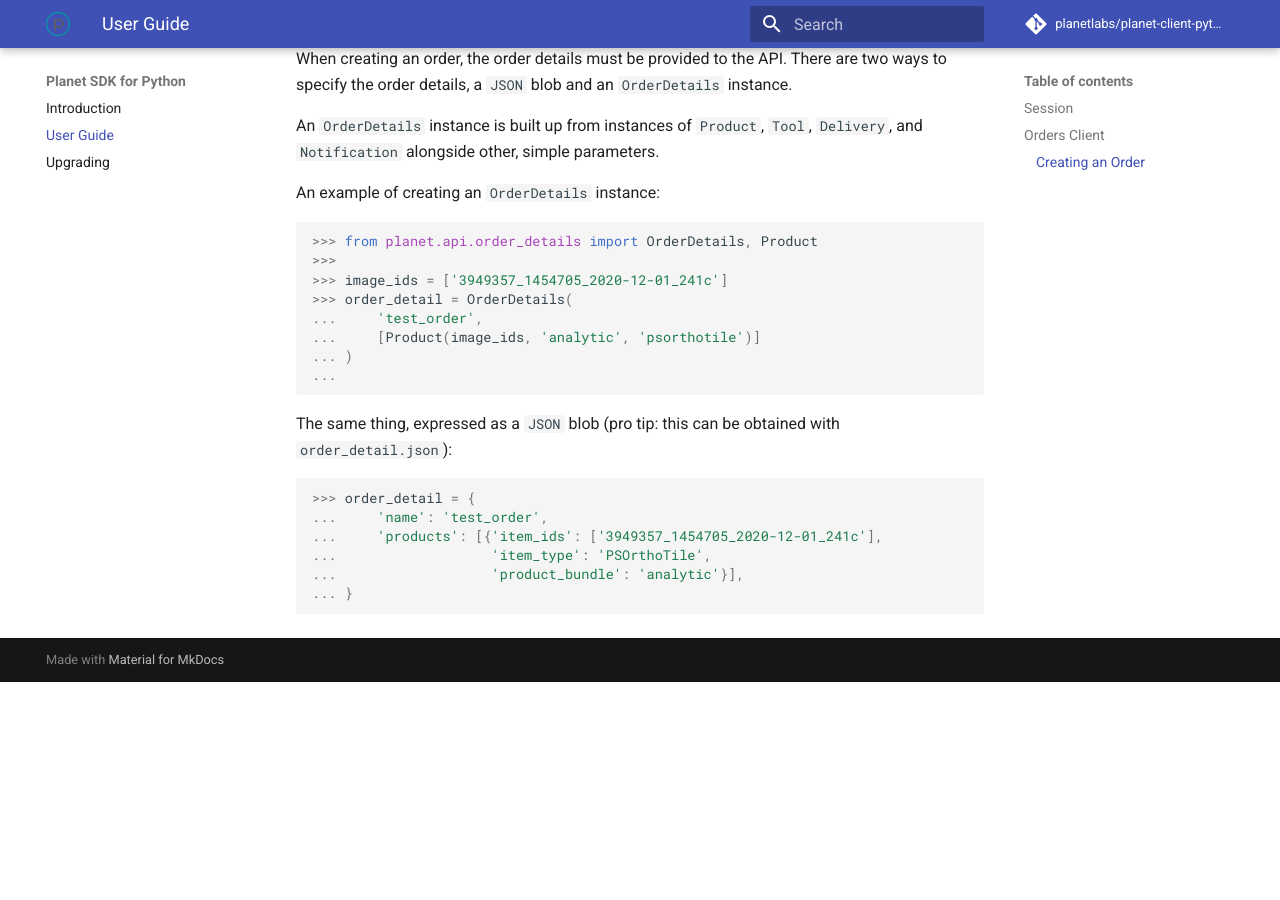
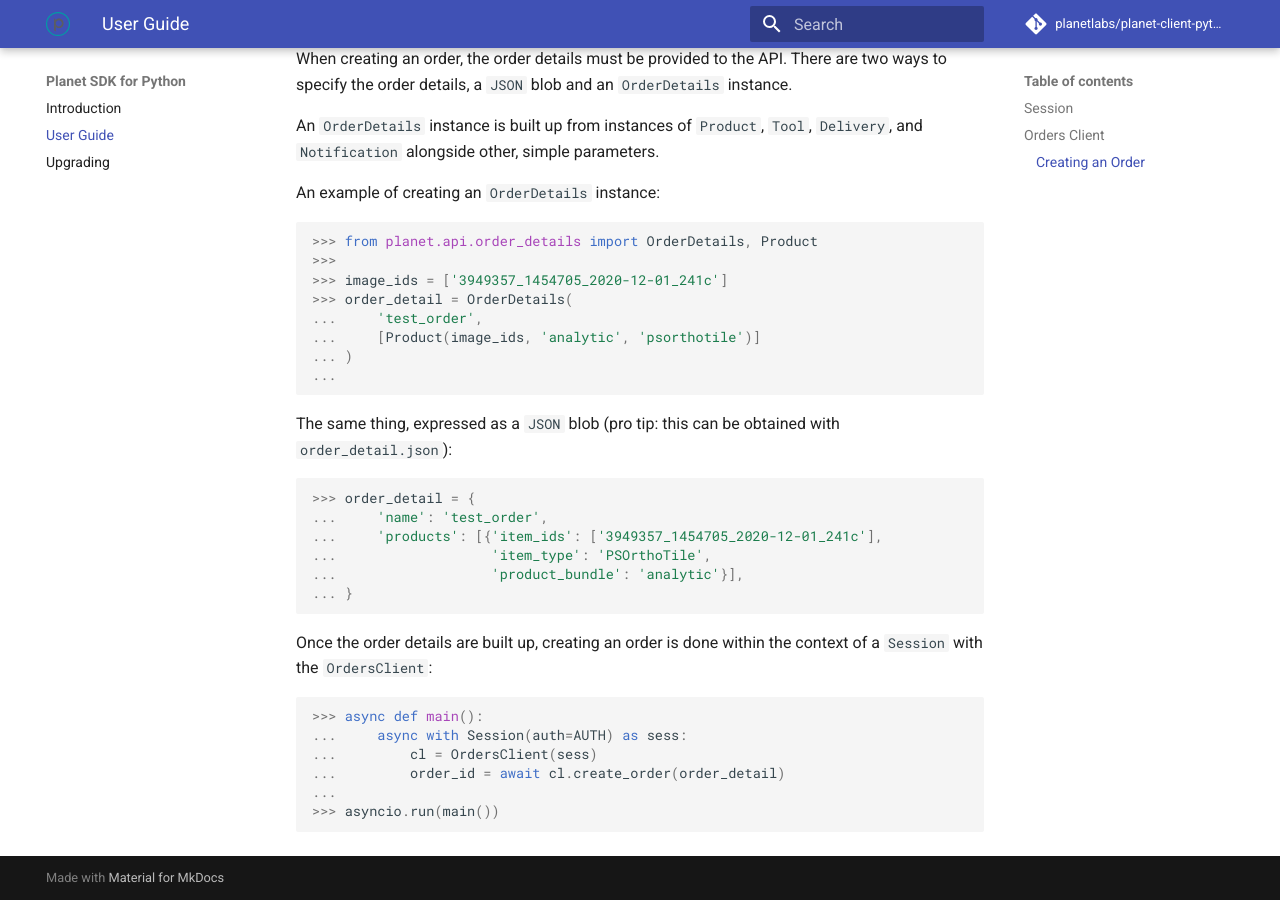
Before and after one commit to planetlabs/planet-client-python, an MkDocs documentation site: the page built from docs/guide.md, in a window 1280 px wide and 900 px high, scrolled down 1129 px. Built offline with MkDocs 1.6.1 and Material for MkDocs 9.7.7, drawn with Linux system fonts in a browser that asks for light colours; comment, search, counter and statistics services are not loaded; before the commit the page ends 1811 px from its top, so only the background shows below that.

Commit message:
add creating the order to guide

````diff
--- a/docs/guide.md
+++ b/docs/guide.md
@@ -88,3 +88,16 @@ with `order_detail.json`):
 ... }
 
 ```
+
+Once the order details are built up, creating an order is done within
+the context of a `Session` with the `OrdersClient`:
+
+```python
+>>> async def main():
+...     async with Session(auth=AUTH) as sess:
+...         cl = OrdersClient(sess)
+...         order_id = await cl.create_order(order_detail)
+...
+>>> asyncio.run(main())
+
+```
````
